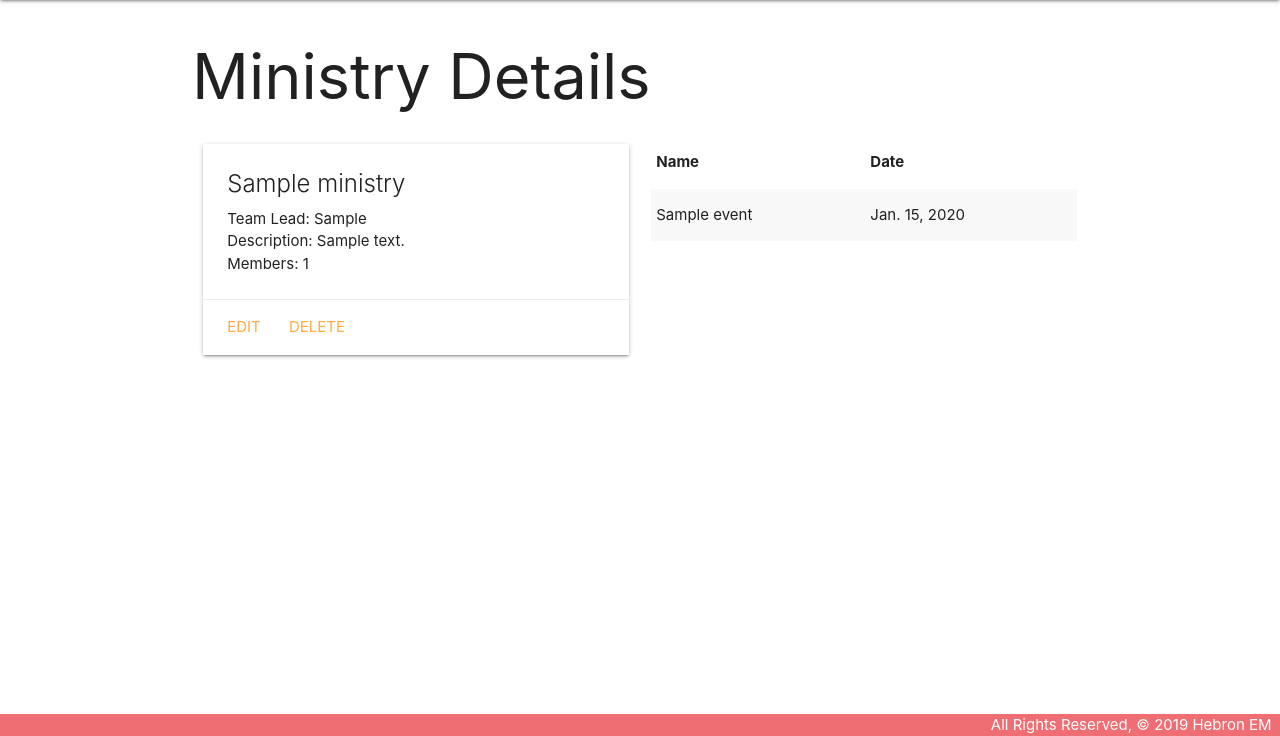
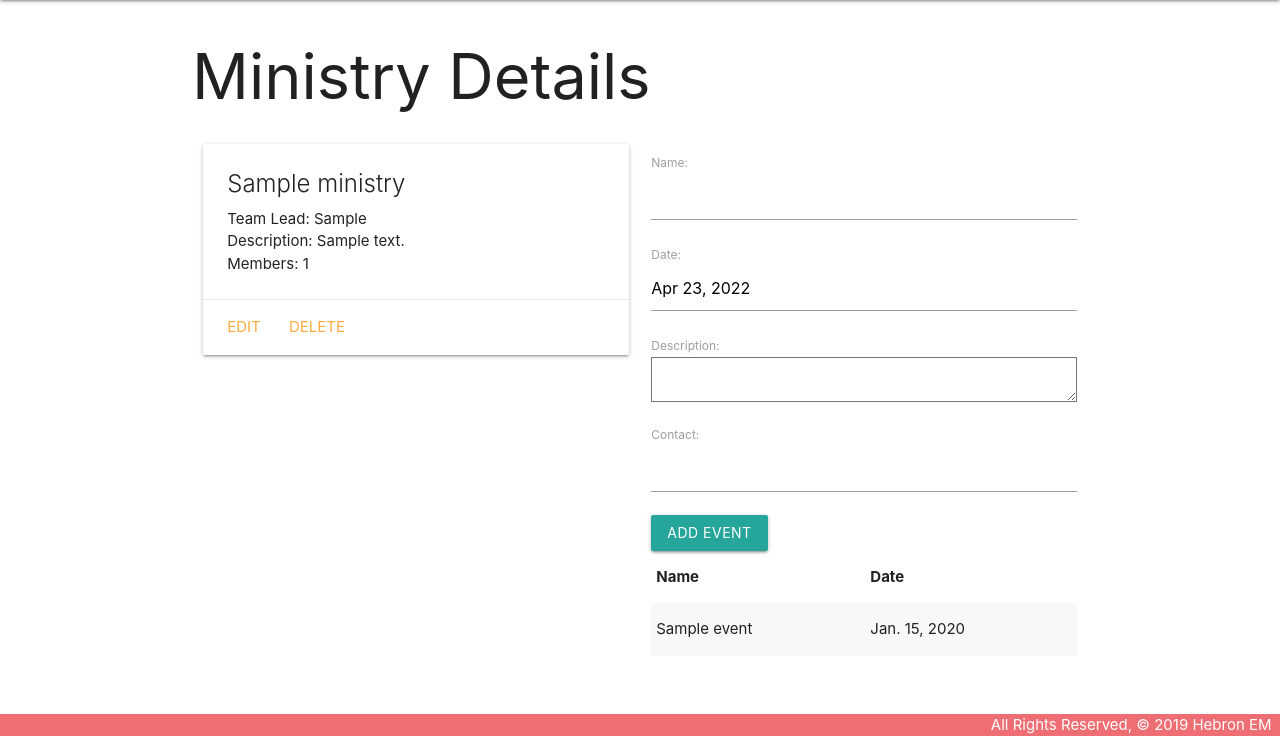
Before and after one commit to woojinv/Hebron-Ministries, a Django app: page /ministries/1/ in a window 1280 px wide. Shown: the part 64-800 px from the top of the page. Run offline with Django 4.2, Linux system fonts and the light colour scheme; tables that the repository leaves empty hold one stand-in row (values such as "Sample post").

Commit message:
create form to submit new event on detail page

```diff
--- /dev/null
+++ b/main_app/forms.py
@@ -0,0 +1,7 @@
+from django.forms import ModelForm
+from .models import Event
+
+class EventForm(ModelForm):
+    class Meta:
+        model = Event
+        fields = ['name', 'date', 'description', 'contact']
--- a/main_app/models.py
+++ b/main_app/models.py
@@ -25,3 +25,6 @@ class Event(models.Model):
 
     def __str__(self):
         return f"{self.name} on {self.date}"
+
+    class Meta:
+        ordering = ['date']
--- a/main_app/templates/base.html
+++ b/main_app/templates/base.html
@@ -9,6 +9,8 @@
   <title>Hebron EM</title>
   <link rel="stylesheet" href="https://cdnjs.cloudflare.com/ajax/libs/materialize/1.0.0/css/materialize.min.css">
   <link rel="stylesheet" type="text/css" href="{% static 'css/style.css' %}">
+  <script src="https://cdnjs.cloudflare.com/ajax/libs/materialize/1.0.0/js/materialize.min.js"></script>
+
 </head>
 <body>
   <header class="navbar-fixed">
--- a/main_app/templates/ministries/detail.html
+++ b/main_app/templates/ministries/detail.html
@@ -22,6 +22,12 @@
     </div>
 
     <div class="col s6">
+        <form action="{% url 'add_event' ministry.id %}" method="post">
+            {% csrf_token %}
+            {{ event_form.as_p }}
+            <input type="submit" class="btn" value="Add Event">
+        </form>
+
         <table class="striped">
             <thead>
                 <tr><th>Name</th><th>Date</th></tr>
@@ -38,4 +44,14 @@
     </div>
 </div>
 
+<script>
+    const dateEl = document.getElementById('id_date');
+    M.Datepicker.init(dateEl, {
+        form: 'yyy-mm-dd',
+        defaultDate: new Date(),
+        setDefaultDate: true,
+        autoClose: true
+    });
+</script>
+
 {% endblock %}
--- a/main_app/urls.py
+++ b/main_app/urls.py
@@ -9,4 +9,5 @@ urlpatterns = [
     path('ministries/create/', views.MinistryCreate.as_view(), name='ministries_create'),
     path('ministries/<int:pk>/update/', views.MinistryUpdate.as_view(), name='ministries_update'),
     path('ministries/<int:pk>/delete/', views.MinistryDelete.as_view(), name='ministries_delete'),
+    path('ministries/<int:ministry_id>/add_event/', views.add_event, name='add_event'),
 ]
--- a/main_app/views.py
+++ b/main_app/views.py
@@ -1,6 +1,7 @@
-from django.shortcuts import render
+from django.shortcuts import render, redirect
 from django.views.generic.edit import CreateView, UpdateView, DeleteView
 from .models import Ministry
+from .forms import EventForm
 
 
 # Create your views here.
@@ -16,7 +17,25 @@ def ministries_index(request):
 
 def ministries_detail(request, ministry_id):
     ministry = Ministry.objects.get(id=ministry_id)
-    return render(request, 'ministries/detail.html', { 'ministry': ministry })
+    # instantiate EventForm to be rendered in the template
+    event_form = EventForm()
+    return render(request, 'ministries/detail.html', {
+        'ministry': ministry,
+        'event_form': event_form
+    })
+
+def add_event(request, ministry_id):
+    # create a ModelForm instance using the data in request.Post
+    form = EventForm(request.POST)
+    # validate the form
+    if form.is_valid():
+        # don't save the form to the db until it has the ministry_id assigned to it.
+        new_event = form.save(commit=False)
+        new_event.ministry_id = ministry_id
+        new_event.save()
+    return redirect('detail', ministry_id=ministry_id)
+
+
 
 class MinistryCreate(CreateView):
     model = Ministry
```
